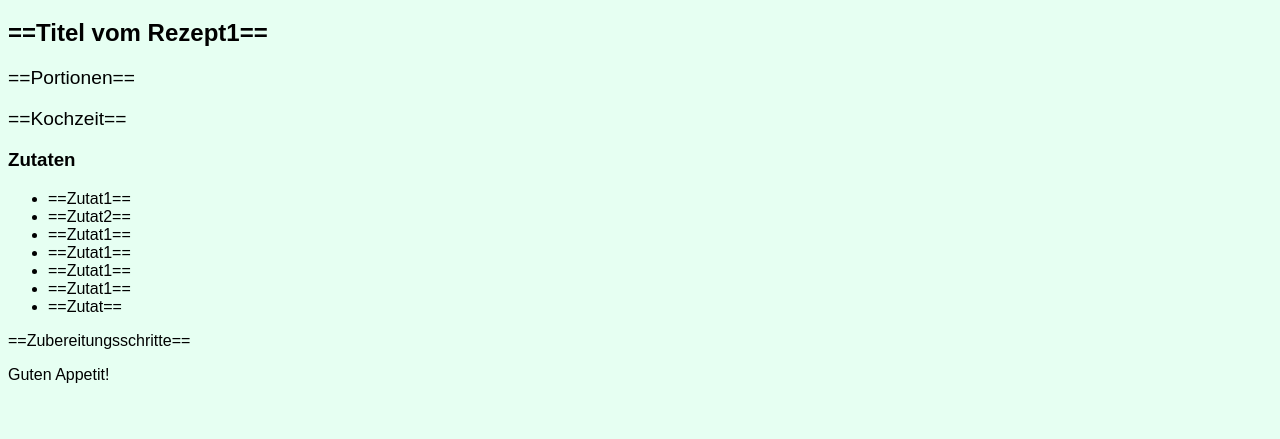
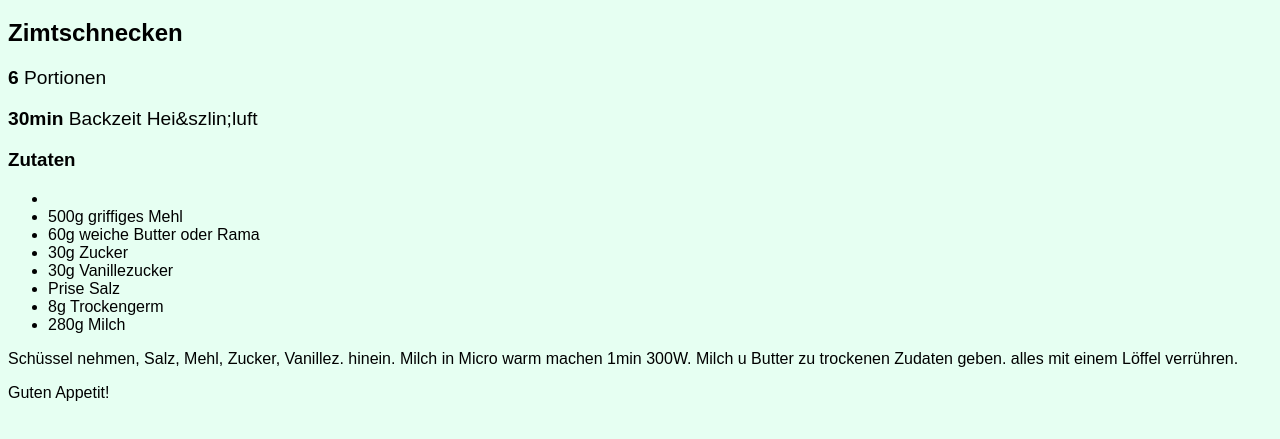
Before and after one commit to RelindisLa/rezepte, a plain HTML site: page index.html in a window 1280 px wide. Shown: the part 61-500 px from the top of the page. Drawn offline with Linux system fonts and the light colour scheme.

Commit message:
Index erstes Rezept eingetragen, Palatschinken ergänzt

```diff
--- a/index.html
+++ b/index.html
@@ -15,20 +15,24 @@
   </head>
   <body>
     <h1>Rezeptesammlung von Heidi, Relindis und Monica</h1>
-    <h2>==Titel vom Rezept1==</h2>
-    <p class="Eckdaten">==Portionen==</p>
-    <p class="Eckdaten">==Kochzeit==</p>
+    <h2>Zimtschnecken</h2>
+    <p class="Eckdaten"><b>6</b> Portionen</p>
+    <p class="Eckdaten"><b>30min</b> Backzeit Hei&szlin;luft</p>
     <h3>Zutaten</h3>
     <ul>
-      <li>==Zutat1==</li>
-      <li>==Zutat2==</li>
-      <li>==Zutat1==</li>
-      <li>==Zutat1==</li>
-      <li>==Zutat1==</li>
-      <li>==Zutat1==</li>
-      <li>==Zutat==</li>
+      <li>
+      <li>500g griffiges Mehl</li>
+      <li>60g weiche Butter oder Rama</li>
+      <li>30g Zucker</li>
+      <li>30g Vanillezucker</li>
+      <li>Prise Salz</li>
+      <li>8g Trockengerm</li>
+      <li>280g Milch</li>
     </ul>
-    <p>==Zubereitungsschritte==</p>
+    <p>Sch&uuml;ssel nehmen, Salz, Mehl, Zucker, Vanillez. hinein.
+Milch in Micro warm machen 1min 300W.
+Milch u Butter zu trockenen Zudaten geben.
+alles mit einem L&ouml;ffel verr&uuml;hren.</p>
     <p>Guten Appetit!</p>
   </body>
 </html>
```
Also changed, not shown: Palatschinken.txt.
